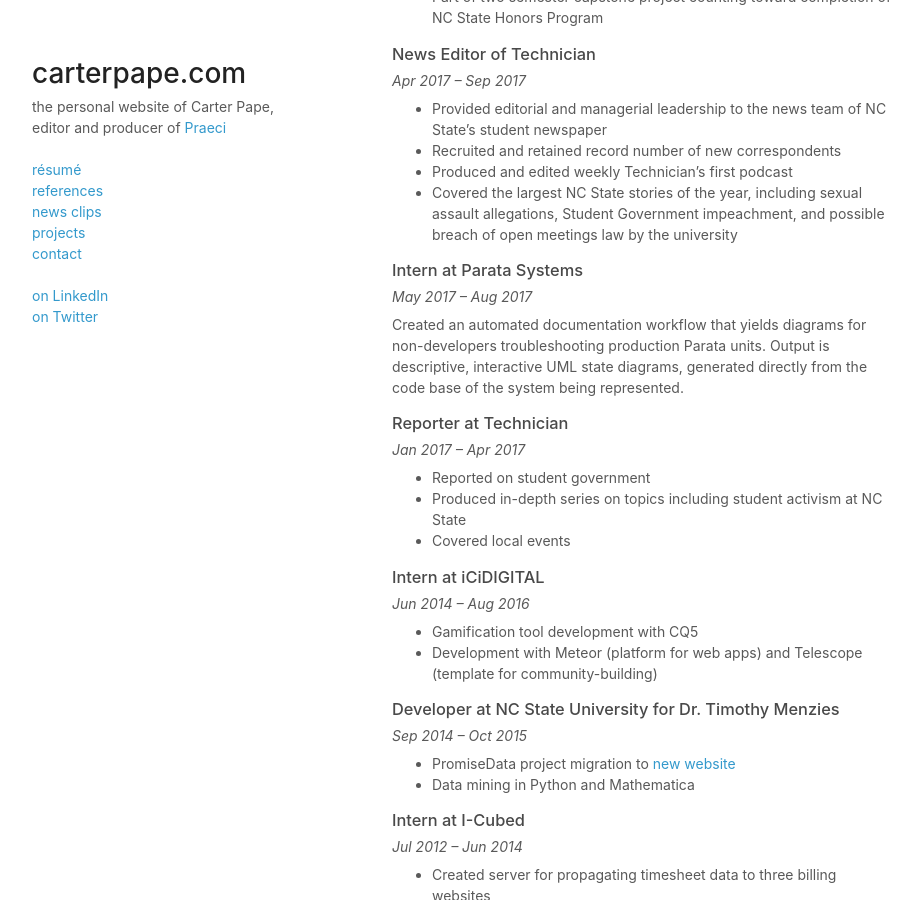
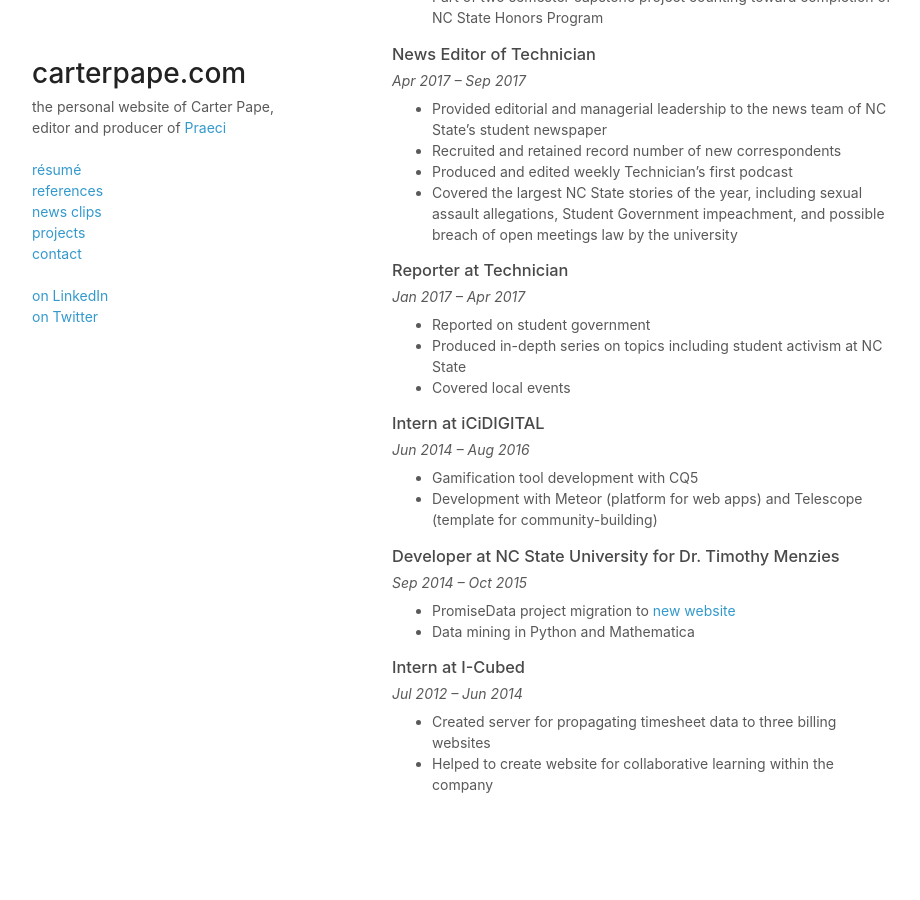
Before and after one commit to CarterPape/CarterPape.github.io, a Jekyll site: the page built from resume.md, in a window 1280 px wide and 900 px high, scrolled down 838 px. Shown: the whole window, without its empty margins (178-1098 px from the left). Built offline with Jekyll 4.4.1, drawn with Linux system fonts in a browser that asks for light colours; after the commit the page ends 1690 px from its top, so only the background shows below that.

Commit message:
focused resume

```diff
--- a/resume.md
+++ b/resume.md
@@ -41,11 +41,6 @@ _Apr 2017 – Sep 2017_
 * Produced and edited weekly Technician’s first podcast
 * Covered the largest NC State stories of the year, including sexual assault allegations, Student Government impeachment, and possible breach of open meetings law by the university
 
-### Intern at Parata Systems
-_May 2017 – Aug 2017_
-
-Created an automated documentation workflow that yields diagrams for non-developers troubleshooting production Parata units. Output is descriptive, interactive UML state diagrams, generated directly from the code base of the system being represented.
-
 ### Reporter at Technician
 _Jan 2017 – Apr 2017_
 
```
